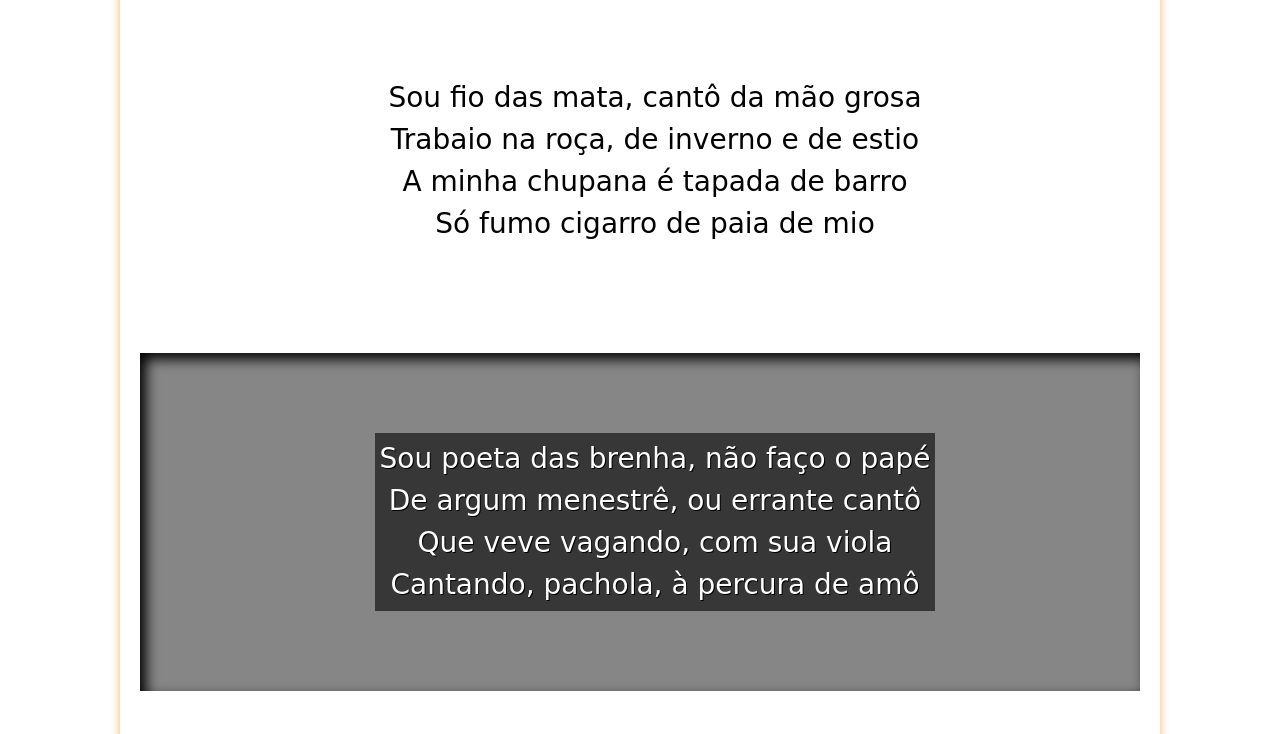
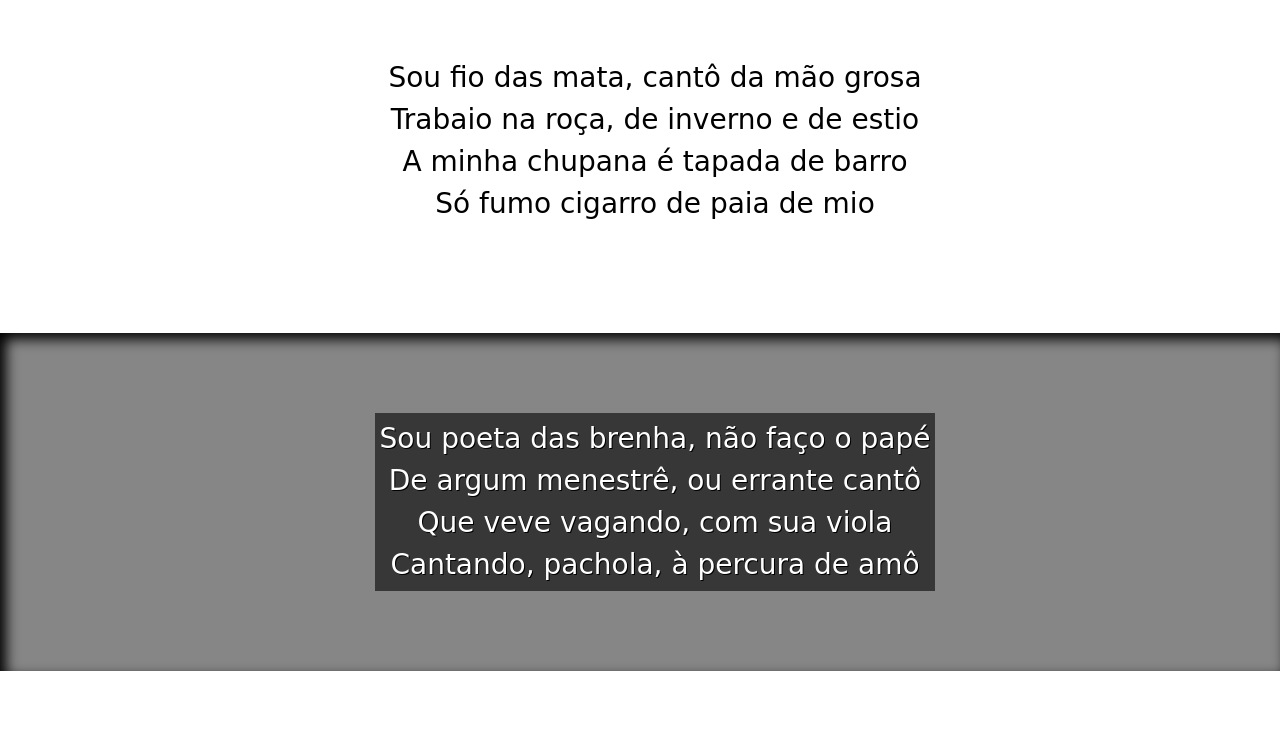
Before and after one commit to jrjrjuquia/poeta-da-roca, a plain HTML site: page index.html in a window 1280 px wide. Shown: the part 180-914 px from the top of the page. Drawn offline with Linux system fonts and the light colour scheme; a web font is replaced by a local one.

Commit message:
update css
07:35
10/05/2022

```diff
--- a/style.css
+++ b/style.css
@@ -13,15 +13,8 @@
     padding: 0px;
 }
 body {
-    min-width: 400px;
-    max-width: 1000px;
-    margin: auto;
-    margin-bottom: 10px;
-    padding: 20px;
-    box-shadow: 0px 0px 10px #F1B869;
-    background-color: white;
-    border-bottom-left-radius: 10px;
-    border-bottom-right-radius: 10px;
+    min-width: 100vh;
+    background-color: dark gray;
     font-family: var(--fonte1);
 }
 header {
```
